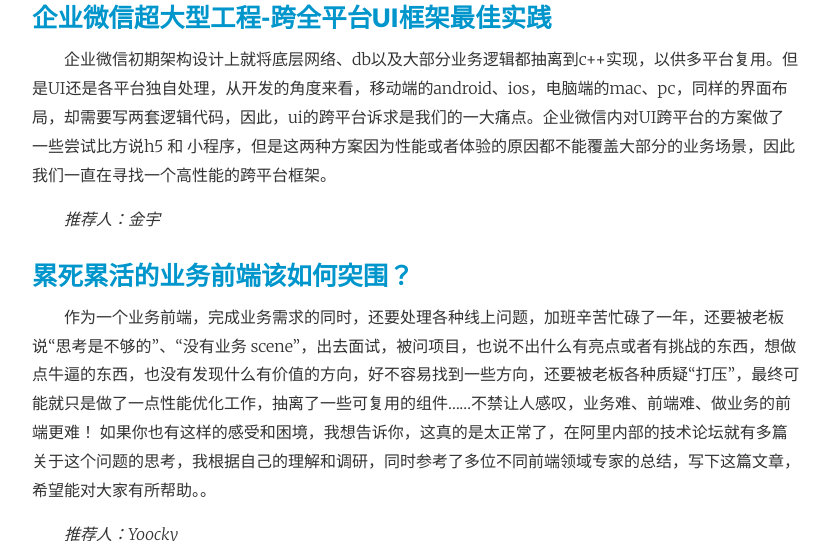
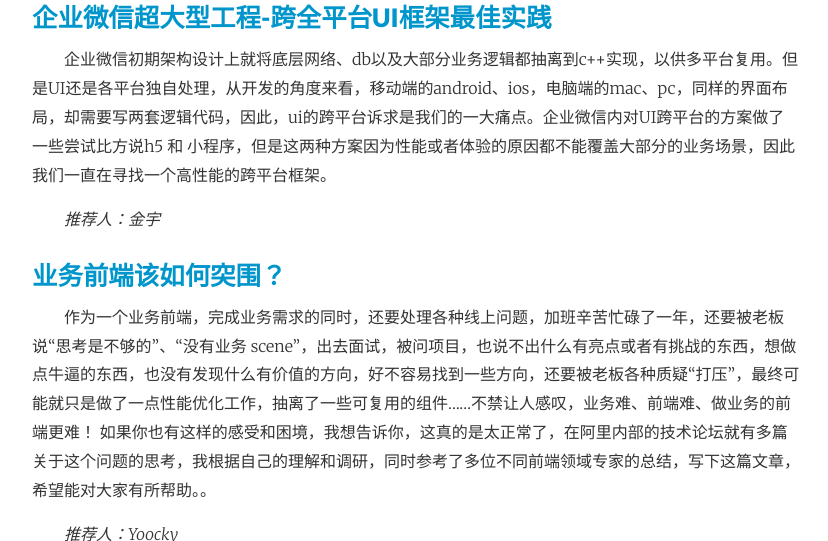
Before and after one commit to yoocky/monthly, a Jekyll site: the page built from _posts/2021-09-01-202109期.md, in a window 1280 px wide and 900 px high, scrolled down 2867 px, cut to the strip 0-541 px from the top of the window. Shown: the whole strip, without its empty margins (224-1052 px from the left). Built offline with Jekyll 4.4.1, drawn with Linux system fonts in a browser that asks for light colours.

Commit message:
feat(post): add 202109

```diff
--- a/_posts/2021-09-01-202109期.md
+++ b/_posts/2021-09-01-202109期.md
@@ -98,7 +98,7 @@
 *推荐人：金宇*
 
 
-#### [累死累活的业务前端该如何突围？](https://mp.weixin.qq.com/s/Yn4m0CtO5VBnRmK8b4pj2g)
+#### [业务前端该如何突围？](https://mp.weixin.qq.com/s/Yn4m0CtO5VBnRmK8b4pj2g)
 
 作为一个业务前端，完成业务需求的同时，还要处理各种线上问题，加班辛苦忙碌了一年，还要被老板说“思考是不够的”、“没有业务 scene”，出去面试，被问项目，也说不出什么有亮点或者有挑战的东西，想做点牛逼的东西，也没有发现什么有价值的方向，好不容易找到一些方向，还要被老板各种质疑“打压”，最终可能就只是做了一点性能优化工作，抽离了一些可复用的组件……不禁让人感叹，业务难、前端难、做业务的前端更难！
 如果你也有这样的感受和困境，我想告诉你，这真的是太正常了，在阿里内部的技术论坛就有多篇关于这个问题的思考，我根据自己的理解和调研，同时参考了多位不同前端领域专家的总结，写下这篇文章，希望能对大家有所帮助。。
```
